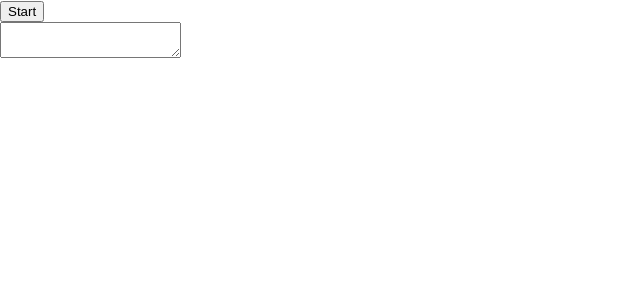
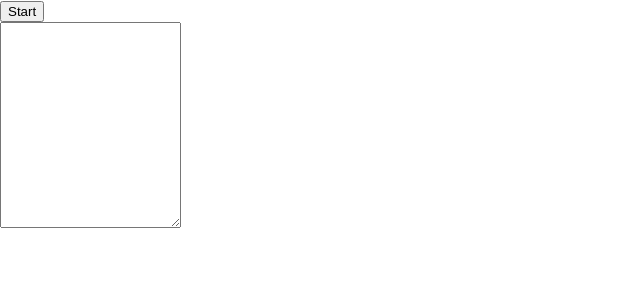
Before and after one commit to WeidongFang1985/Live-Caption, a React (Create React App) app: page / in a window 1280 px wide. Shown: the top 300 px of the page, without its empty margins (0-640 px from the left). Built offline with nearby package versions, Linux system fonts and the light colour scheme.

Commit message:
auto roll down

```diff
--- a/src/App.js
+++ b/src/App.js
@@ -1,20 +1,27 @@
-import React, { useState, useEffect } from 'react';
+import React, { useState, useEffect, useRef } from 'react';
 
 const SpeechRecognition = window.SpeechRecognition || window.webkitSpeechRecognition;
 const recognition = new SpeechRecognition();
 
 recognition.continuous = true;
 recognition.lang = 'en-US';
-recognition.interimResults = true; // 启用临时结果
+recognition.interimResults = true;
 
 function App() {
   const [isListening, setIsListening] = useState(false);
   const [interimTranscript, setInterimTranscript] = useState('');
   const [finalTranscript, setFinalTranscript] = useState('');
+  const textareaRef = useRef(null);
 
   useEffect(() => {
     handleListen();
   }, [isListening]);
+
+  useEffect(() => {
+    if (textareaRef.current) {
+      textareaRef.current.scrollTop = textareaRef.current.scrollHeight;
+    }
+  }, [finalTranscript, interimTranscript]);
 
   const handleListen = () => {
     if (isListening) {
@@ -36,12 +43,12 @@ function App() {
 
       for (let i = event.resultIndex; i < event.results.length; i++) {
         const transcript = event.results[i][0].transcript;
-        if (event.results[i].isFinal) final += transcript + '\n'; // 添加换行符
+        if (event.results[i].isFinal) final += transcript + '\n';
         else interim += transcript;
       }
 
       setInterimTranscript(interim);
-      setFinalTranscript(finalTranscript => finalTranscript + final);
+      setFinalTranscript(prevTranscript => prevTranscript + final);
     };
 
     recognition.onerror = event => {
@@ -56,7 +63,8 @@ function App() {
       </button>
       <br/>
       <textarea
-        style={{ whiteSpace: 'pre-line' }}
+        ref={textareaRef}
+        style={{ whiteSpace: 'pre-line', overflowY: 'auto', height: '200px', maxWidth: '100%' }}
         value={finalTranscript + interimTranscript}
         readOnly
       ></textarea>
```
